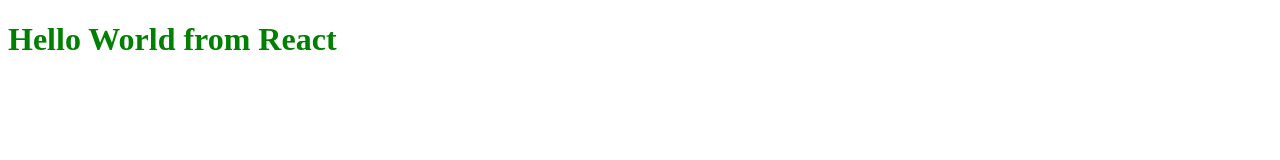
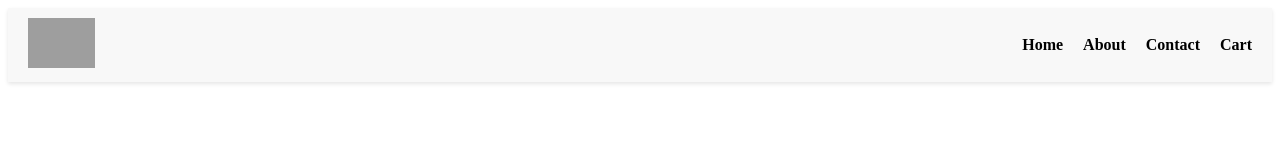
Before and after one commit to sumitmalpure21-1089/react, a React app: page / in a window 1280 px wide. Built offline with nearby package versions, Linux system fonts and the light colour scheme; grey boxes are pictures that could not be loaded.

Commit message:
Rabbitti Food Deliver App

```diff
--- a/App.js
+++ b/App.js
@@ -2,7 +2,24 @@
 import ReactDOM from "react-dom/client";
 
 
+const HeaderComponent = () => {
+return (<div className="header">
+    <div className="logo">
+        <img src="https://images-platform.99static.com//XjwbkQ5tf1RpCZSNedwjAB8DyTE=/0x0:1000x1000/fit-in/590x590/99designs-contests-attachments/95/95490/attachment_95490984" alt="logo" />
+    </div>
+    <div className="nav-items">
+        <ul>
+            <li>Home</li>
+            <li>About</li>
+            <li>Contact</li>
+            <li>Cart</li>
+        </ul>
+    </div>
+</div>);
+
+}
+
 //React Element => Object => HTMLElement (Rendering on DOM)
-const heading = React.createElement("h1", { id: "heading" }, "Hello World from React ");
 const root = ReactDOM.createRoot(document.getElementById("root"));
-root.render(heading);
+
+root.render(<HeaderComponent/>);
--- a/index.css
+++ b/index.css
@@ -1,3 +1,23 @@
-#heading{
-    color: green;
+.header{
+
+    display: flex;
+    justify-content: space-between;
+    align-items: center;
+    background-color: #f8f8f8;
+    padding: 10px 20px;
+    box-shadow: 0 2px 4px rgba(0,0,0,0.1);
+    border: #f8f8f8;
 }
+
+.logo img{
+    height: 50px;
+}
+.nav-items ul{
+    list-style-type: none;
+    display: flex;
+    gap: 20px;
+}
+.nav-items ul li{
+    cursor: pointer;
+    font-weight: bold;
+}
```
